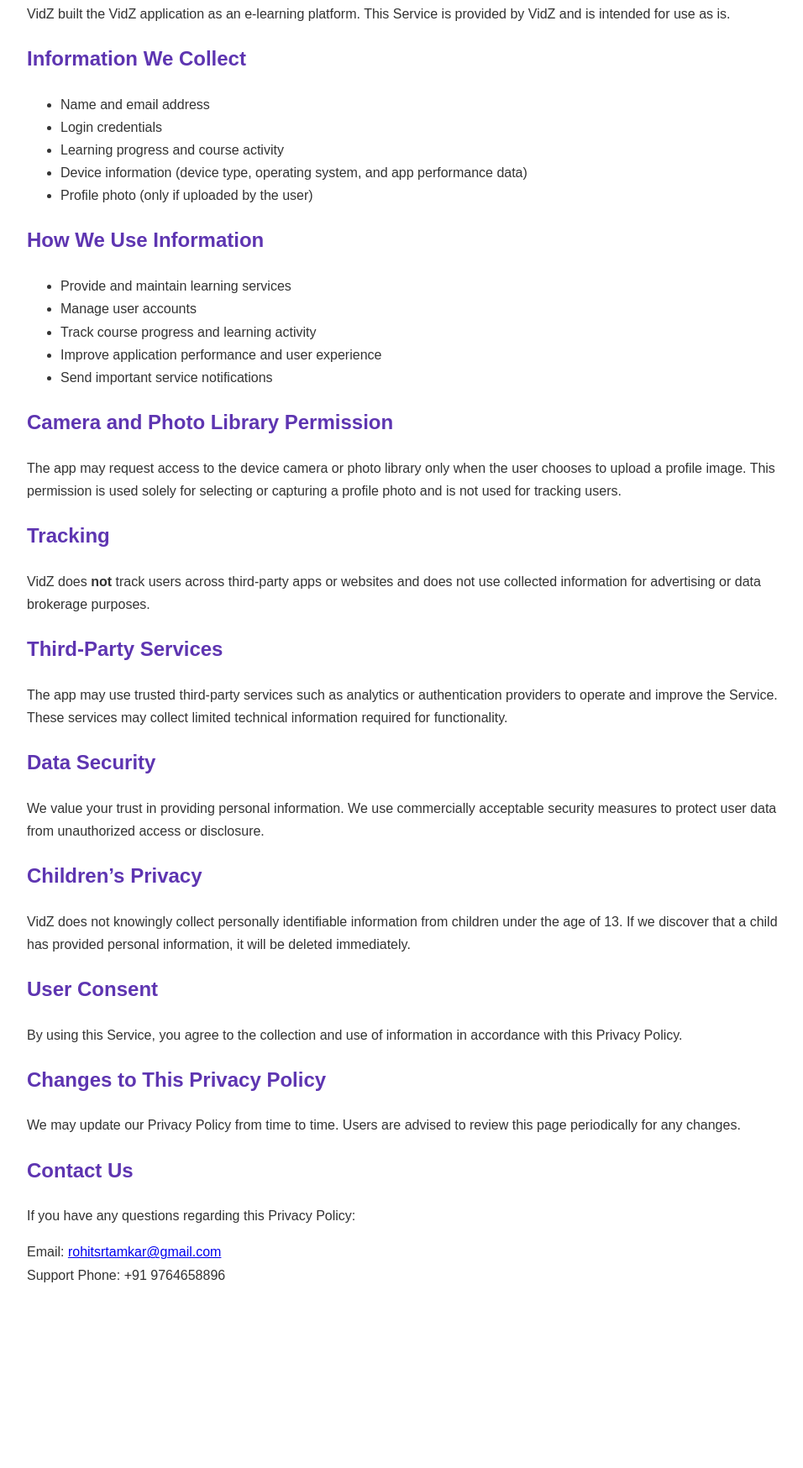
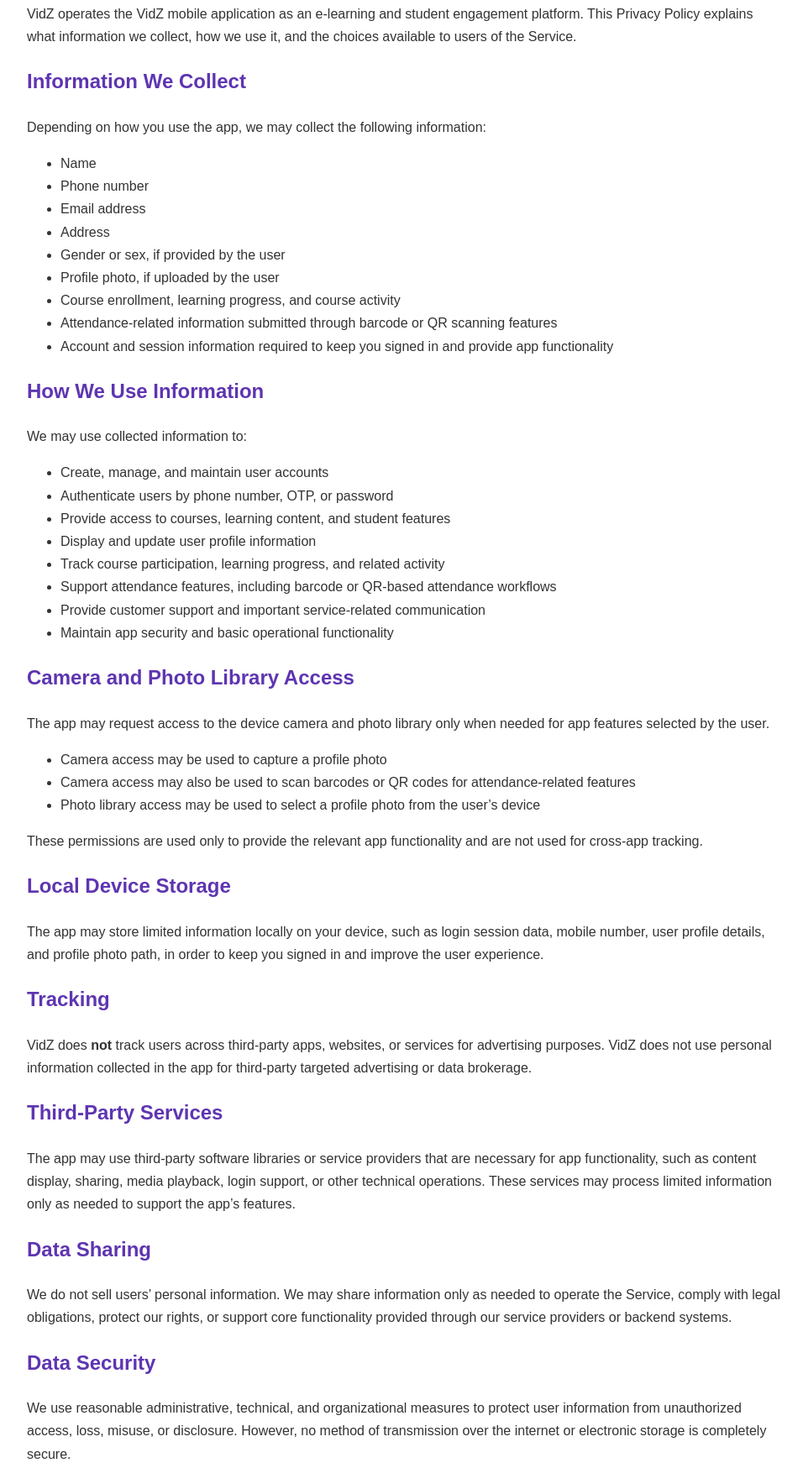
Before and after one commit to skShrikant24/vidzy-privacy-policy, a plain HTML site: page index.html in a window 1280 px wide. Shown: the part 113-1861 px from the top of the page at 84% size, without its empty margins (158-1114 px from the left). Before the commit the page ends 1685 px from the top, so only its background shows below. Drawn offline with Linux system fonts and the light colour scheme.

Commit message:
Refactor Privacy Policy HTML structure and content

```diff
--- a/index.html
+++ b/index.html
@@ -1,17 +1,16 @@
 <!DOCTYPE html>
-
 <html lang="en">
 <head>
-<meta charset="UTF-8">
-<meta name="viewport" content="width=device-width, initial-scale=1.0">
+  <meta charset="UTF-8" />
+  <meta name="viewport" content="width=device-width, initial-scale=1.0" />
   <title>VidZ Privacy Policy</title>
-
   <style>
     body {
       font-family: Arial, Helvetica, sans-serif;
       margin: 40px;
       line-height: 1.7;
       color: #333;
+      background: #fff;
     }
     h1, h2 {
       color: #5e35b1;
@@ -21,94 +20,125 @@
       margin: auto;
     }
   </style>
-
 </head>
-
 <body>
-
   <div class="container">
-
     <h1>Privacy Policy</h1>
 
     <p>
-VidZ built the VidZ application as an e-learning platform. This Service is provided by VidZ
-and is intended for use as is.
+      VidZ operates the VidZ mobile application as an e-learning and student engagement platform.
+      This Privacy Policy explains what information we collect, how we use it, and the choices
+      available to users of the Service.
     </p>
 
     <h2>Information We Collect</h2>
+    <p>Depending on how you use the app, we may collect the following information:</p>
     <ul>
-<li>Name and email address</li>
-<li>Login credentials</li>
-<li>Learning progress and course activity</li>
-<li>Device information (device type, operating system, and app performance data)</li>
-<li>Profile photo (only if uploaded by the user)</li>
+      <li>Name</li>
+      <li>Phone number</li>
+      <li>Email address</li>
+      <li>Address</li>
+      <li>Gender or sex, if provided by the user</li>
+      <li>Profile photo, if uploaded by the user</li>
+      <li>Course enrollment, learning progress, and course activity</li>
+      <li>Attendance-related information submitted through barcode or QR scanning features</li>
+      <li>Account and session information required to keep you signed in and provide app functionality</li>
     </ul>
 
     <h2>How We Use Information</h2>
+    <p>We may use collected information to:</p>
     <ul>
-<li>Provide and maintain learning services</li>
-<li>Manage user accounts</li>
-<li>Track course progress and learning activity</li>
-<li>Improve application performance and user experience</li>
-<li>Send important service notifications</li>
+      <li>Create, manage, and maintain user accounts</li>
+      <li>Authenticate users by phone number, OTP, or password</li>
+      <li>Provide access to courses, learning content, and student features</li>
+      <li>Display and update user profile information</li>
+      <li>Track course participation, learning progress, and related activity</li>
+      <li>Support attendance features, including barcode or QR-based attendance workflows</li>
+      <li>Provide customer support and important service-related communication</li>
+      <li>Maintain app security and basic operational functionality</li>
     </ul>
 
-<h2>Camera and Photo Library Permission</h2>
+    <h2>Camera and Photo Library Access</h2>
     <p>
-The app may request access to the device camera or photo library only when the user chooses
-to upload a profile image. This permission is used solely for selecting or capturing a
-profile photo and is not used for tracking users.
+      The app may request access to the device camera and photo library only when needed for
+      app features selected by the user.
+    </p>
+    <ul>
+      <li>Camera access may be used to capture a profile photo</li>
+      <li>Camera access may also be used to scan barcodes or QR codes for attendance-related features</li>
+      <li>Photo library access may be used to select a profile photo from the user’s device</li>
+    </ul>
+    <p>
+      These permissions are used only to provide the relevant app functionality and are not used
+      for cross-app tracking.
+    </p>
+
+    <h2>Local Device Storage</h2>
+    <p>
+      The app may store limited information locally on your device, such as login session data,
+      mobile number, user profile details, and profile photo path, in order to keep you signed in
+      and improve the user experience.
     </p>
 
     <h2>Tracking</h2>
     <p>
-VidZ does <strong>not</strong> track users across third-party apps or websites and does not
-use collected information for advertising or data brokerage purposes.
+      VidZ does <strong>not</strong> track users across third-party apps, websites, or services
+      for advertising purposes. VidZ does not use personal information collected in the app for
+      third-party targeted advertising or data brokerage.
     </p>
 
     <h2>Third-Party Services</h2>
     <p>
-The app may use trusted third-party services such as analytics or authentication providers
-to operate and improve the Service. These services may collect limited technical information
-required for functionality.
+      The app may use third-party software libraries or service providers that are necessary for
+      app functionality, such as content display, sharing, media playback, login support, or
+      other technical operations. These services may process limited information only as needed
+      to support the app’s features.
+    </p>
+
+    <h2>Data Sharing</h2>
+    <p>
+      We do not sell users’ personal information. We may share information only as needed to
+      operate the Service, comply with legal obligations, protect our rights, or support core
+      functionality provided through our service providers or backend systems.
     </p>
 
     <h2>Data Security</h2>
     <p>
-We value your trust in providing personal information. We use commercially acceptable security
-measures to protect user data from unauthorized access or disclosure.
+      We use reasonable administrative, technical, and organizational measures to protect user
+      information from unauthorized access, loss, misuse, or disclosure. However, no method of
+      transmission over the internet or electronic storage is completely secure.
     </p>
 
     <h2>Children’s Privacy</h2>
     <p>
-VidZ does not knowingly collect personally identifiable information from children under the
-age of 13. If we discover that a child has provided personal information, it will be deleted
-immediately.
+      VidZ does not knowingly collect personal information from children under the age of 13
+      without appropriate authorization where required. If you believe a child has provided
+      personal information to us inappropriately, please contact us so we can review and take
+      appropriate action.
     </p>
 
-<h2>User Consent</h2>
+    <h2>User Choices and Account Information</h2>
     <p>
-By using this Service, you agree to the collection and use of information in accordance with
-this Privacy Policy.
+      Users may review and update certain profile information within the app. Where account
+      deletion is supported, users may request deletion of their account and associated data
+      through the method provided in the app or through our support process.
     </p>
 
     <h2>Changes to This Privacy Policy</h2>
     <p>
-We may update our Privacy Policy from time to time. Users are advised to review this page
-periodically for any changes.
+      We may update this Privacy Policy from time to time. Updated versions will be posted with
+      a revised effective date. Continued use of the Service after changes become effective means
+      you accept the updated Privacy Policy.
     </p>
 
     <h2>Contact Us</h2>
     <p>
-If you have any questions regarding this Privacy Policy:
+      If you have any questions about this Privacy Policy or data practices, please contact us:
     </p>
-
     <p>
-Email: <a href="mailto:rohitsrtamkar@gmail.com">rohitsrtamkar@gmail.com</a><br>
+      Email: <a href="mailto:rohitsrtamkar@gmail.com">rohitsrtamkar@gmail.com</a><br />
       Support Phone: +91 9764658896
     </p>
-
   </div>
-
 </body>
 </html>
```
Lines whose indentation alone changed are shown as unchanged.
